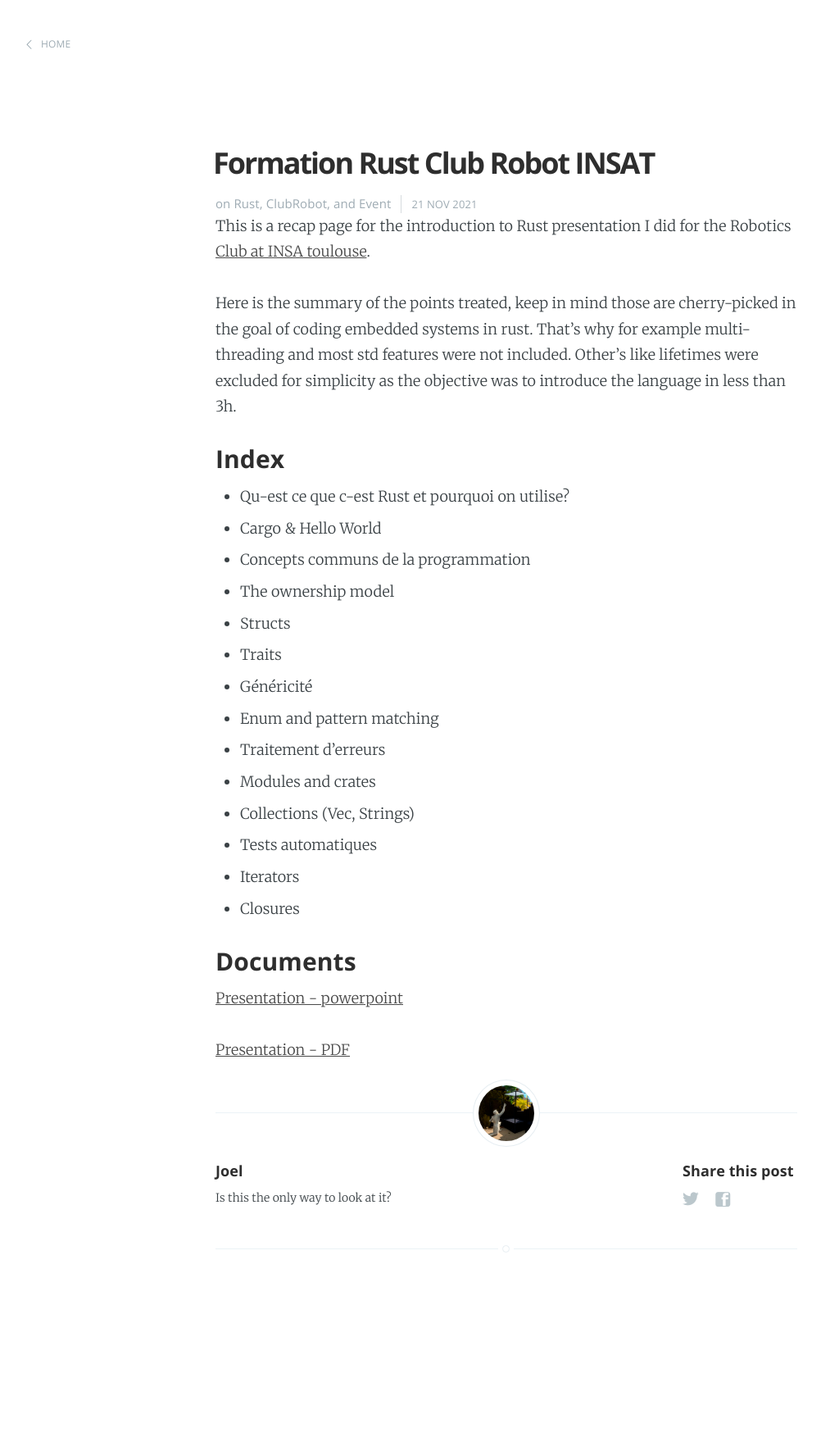
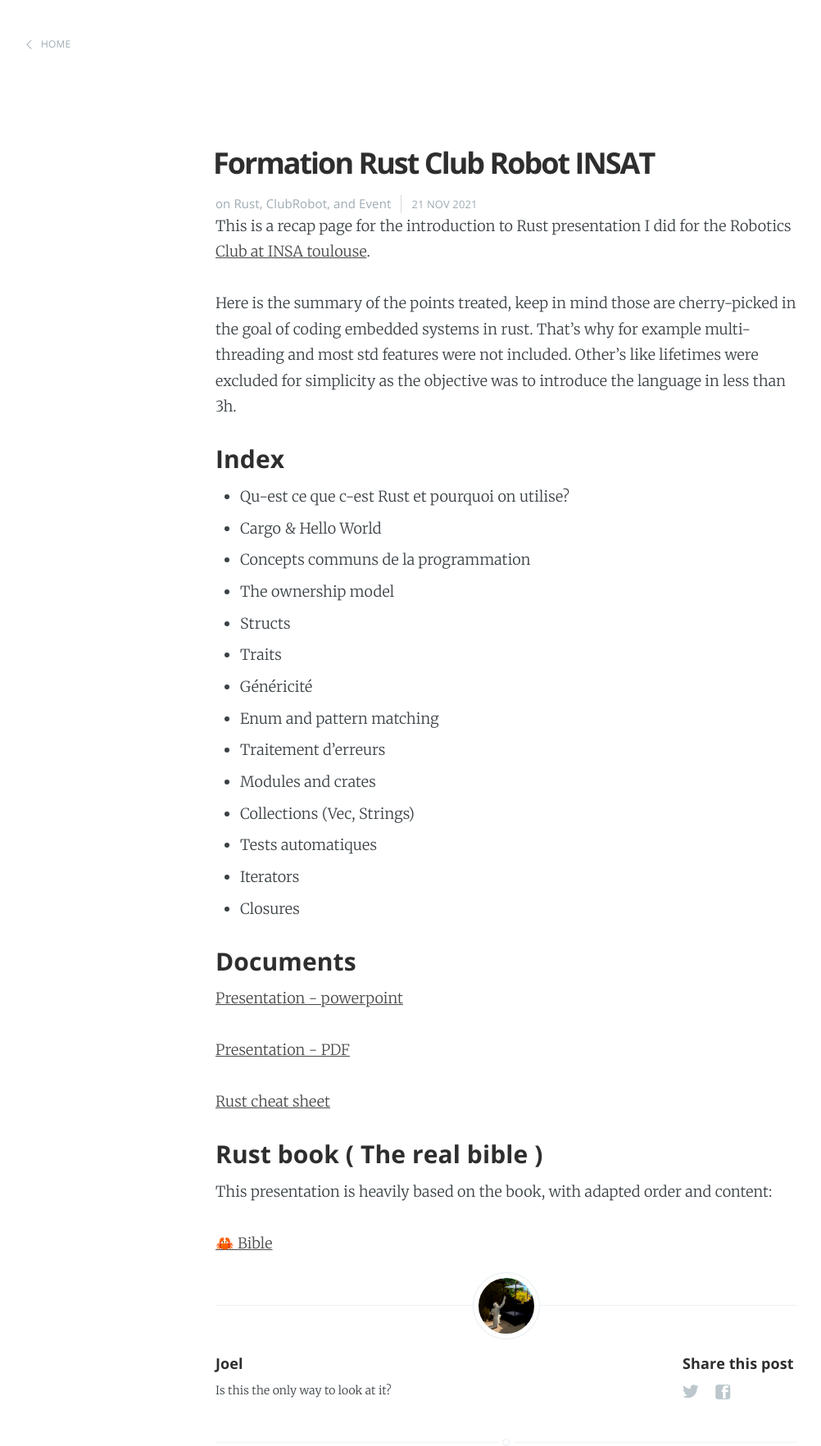
Before and after one commit to joelimgu/joelimgu.github.io, a Jekyll site: the page built from _posts/2021-11-21-formation-rust-CR.md, in a window 1280 px wide. Shown: the whole page at 82% size, without its empty margins (22-1024 px from the left). Built offline with Jekyll 4.4.1, drawn with Linux system fonts in a browser that asks for light colours; before the commit the page ends 1528 px from its top, so only the background shows below that.

Commit message:
added reference to rust book

```diff
--- a/_posts/2021-11-21-formation-rust-CR.md
+++ b/_posts/2021-11-21-formation-rust-CR.md
@@ -33,3 +33,10 @@ Other's like lifetimes were excluded for simplicity as the objective was to intr
 [Presentation - powerpoint]({{site.url}}/assets/documents/Presentation_Rust.pptx)
 
 [Presentation - PDF]({{site.url}}/assets/documents/Presentation_Rust.pdf)
+
+[Rust cheat sheet](https://letsgetrusty.com/wp-content/uploads/2021/10/LGR-Cheat-Sheet.pdf)
+
+### Rust book ( The real bible )
+This presentation is heavily based on the book, with adapted order and content:
+
+[🦀 Bible ](https://doc.rust-lang.org/stable/book/)
```
